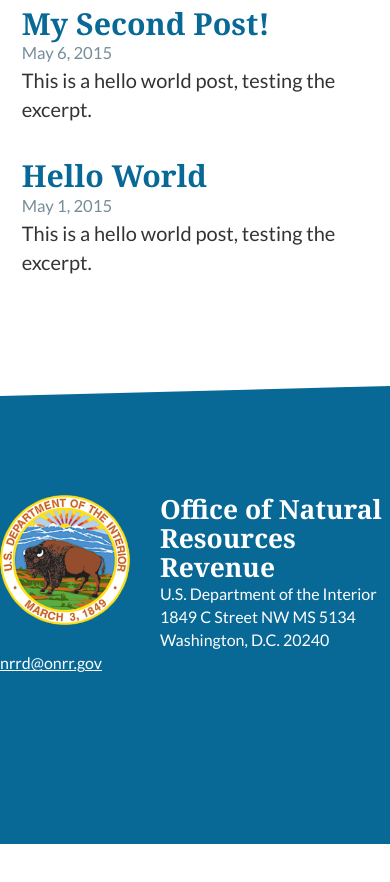
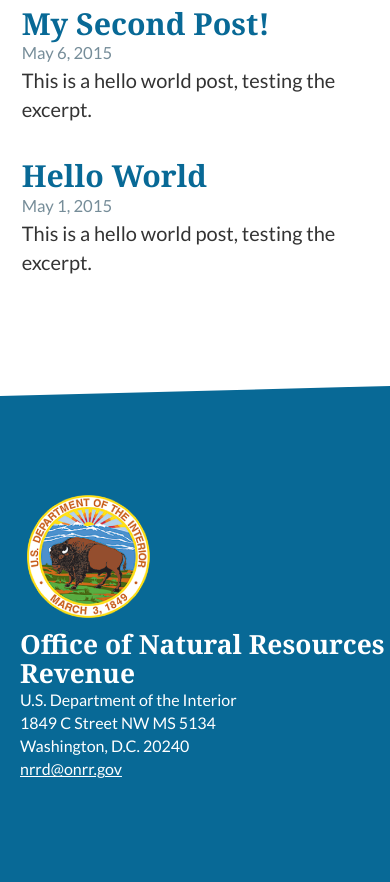
Before and after one commit to DOI-ONRR/onrr-innovation-blog, a Gatsby site: page / in a window 390 px wide. Shown: the part 630-1512 px from the top of the page. Before the commit the page ends 1474 px from the top, so only its background shows below. Built offline with nearby package versions, Linux system fonts and the light colour scheme; Gatsby itself is replaced by a stand-in of ours; some packages are replaced by stand-ins of ours; a web font is replaced by a local one.

Commit message:
Adds media query for footer styling at 400

```diff
--- a/src/components/footer.js
+++ b/src/components/footer.js
@@ -10,22 +10,10 @@
       marginBottom: '0',
     }}
   >
-    <div
-      style={{
-        marginBottom: '0',
-        marginLeft: '15%',
-        padding: '7rem 0',
-        marginLeft: 'auto',
-        marginRight: 'auto',
-        maxWidth: rhythm(24),
-      }}
+    <div class='footer-content'
     >
         <div
-          style={{
-            float: 'left',
-            paddingRight: '1.5rem',
-            display: 'block',
-          }}
+          class='footer-img'
         >
           <a href='https://doi.gov/'>
               <img
@@ -33,6 +21,7 @@
                   alt={`Department of the Interior logo`}
                   style={{
                     marginRight: rhythm(1 / 2),
+                    paddingLeft: '7px',
                     margin: 'auto',
                     maxWidth: '130px',
                   }}
@@ -40,6 +29,7 @@
           </a>
         </div>
       <div
+        class='footer-contact'
         style={{
           display: 'block',
         }}
--- a/src/components/layout.css
+++ b/src/components/layout.css
@@ -25,3 +25,35 @@
   background-color: #fff;
   z-index: 100000;
 }
+
+/* footer */
+
+.footer-content {
+  margin-bottom: 0;
+  padding: 7rem 0;
+  margin-left: auto;
+  margin-right: auto;
+  max-width: 600px;
+}
+
+.footer-img {
+  float: left;
+  padding-right: 1.5rem;
+}
+
+/* media queries */
+
+@media only screen and (max-width: 400px) {
+  .footer-content {
+    margin-left: 1rem;
+  }
+  .footer-img {
+    float: none;
+    margin-bottom: 5px;
+    display: block;
+  }
+  .footer-contact {
+    text-align: center;
+    margin-left: 2.175rem;
+  }
+}
```
